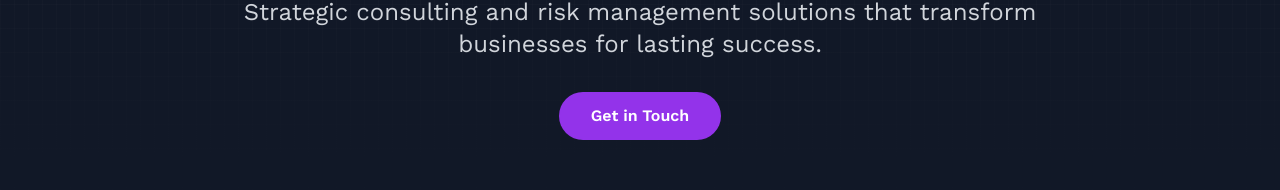
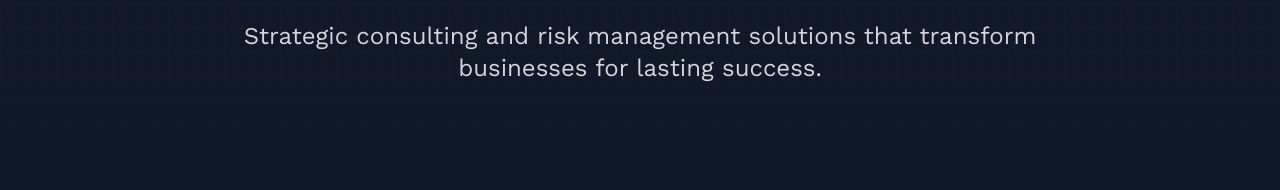
Before and after one commit to algoritt/algoritt-website, a Next.js app: page /about in a window 1280 px wide. Shown: the part 308-498 px from the top of the page. Built offline with nearby package versions, Linux system fonts and the light colour scheme.

Commit message:
refactor(about): remove 'Get in Touch' link from AboutPage component
- Eliminated the 'Get in Touch' link to streamline the AboutPage layout.
- Focused on enhancing content clarity and overall user experience.

```diff
--- a/app/about/page.tsx
+++ b/app/about/page.tsx
@@ -26,12 +26,6 @@ export default function AboutPage() {
             <p className="text-xl md:text-2xl text-gray-300 leading-relaxed mb-8">
               Strategic consulting and risk management solutions that transform businesses for lasting success.
             </p>
-            <Link
-              href="/contact"
-              className="inline-flex items-center px-8 py-3 rounded-full bg-purple-600 text-white font-semibold hover:bg-purple-700 transition-colors"
-            >
-              Get in Touch
-            </Link>
           </motion.div>
         </div>
       </section>
```
